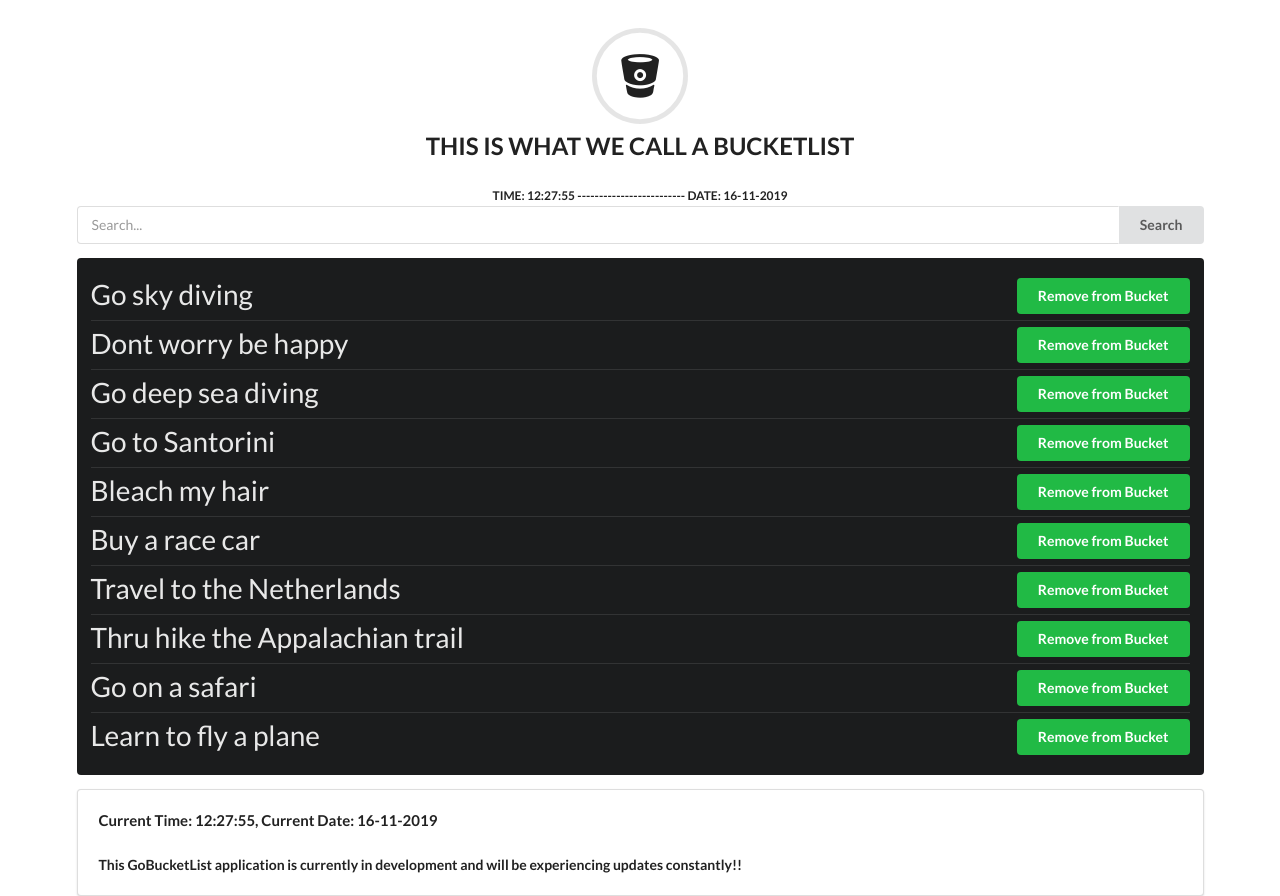
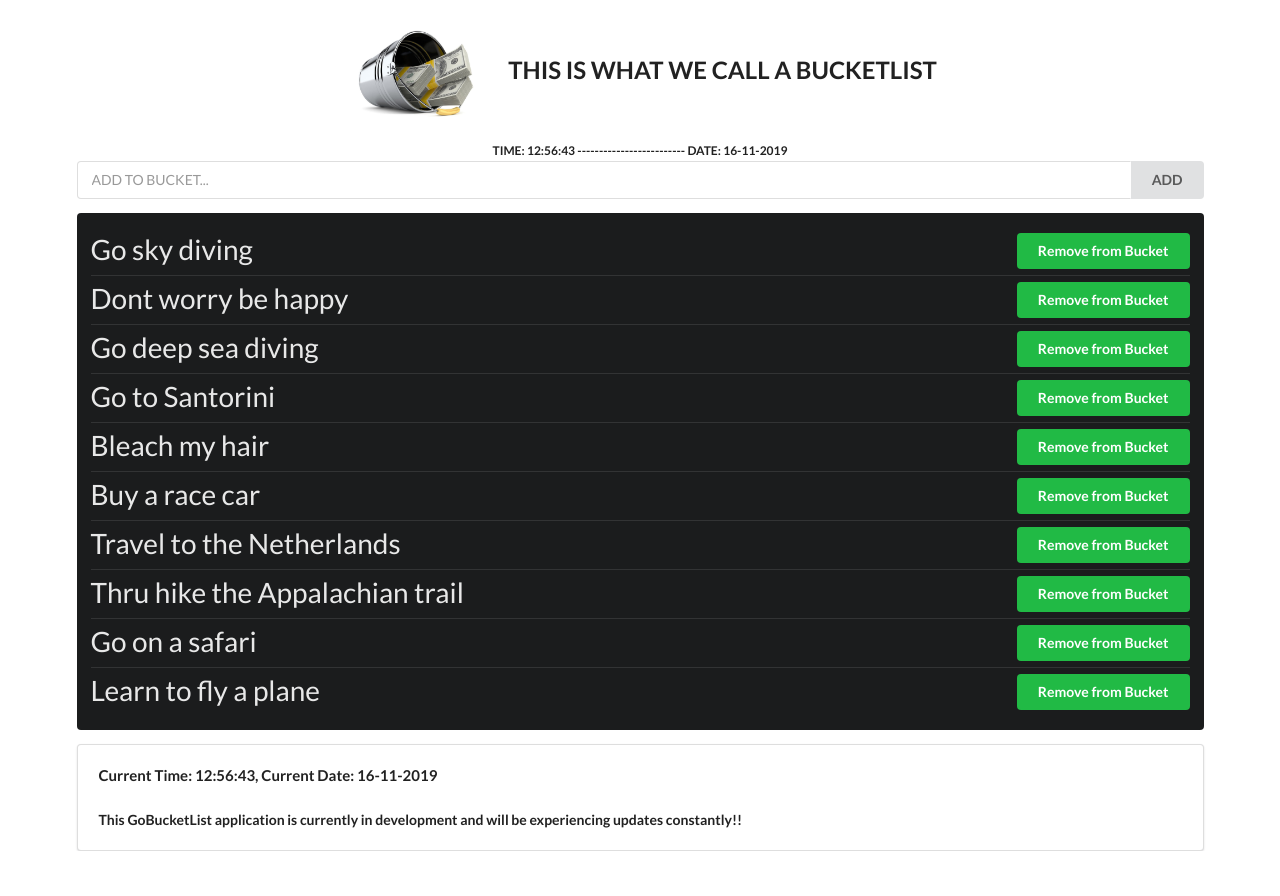
Before and after one commit to wgeorge1990/learning_go_templates, a plain HTML site: page index.html in a window 1280 px wide. After the commit the page ends 851 px from the top, so only its background shows below. Drawn offline with Linux system fonts and the light colour scheme.

Commit message:
generated index.html and updated header and tpl temps

```diff
--- a/index.html
+++ b/index.html
@@ -19,21 +19,25 @@
         console.log(listItem)
         listItem.parentNode.removeChild(listItem)
     }
+
 </script>
 
     <h2 class="ui center aligned icon header">
-        <i class="circular bitbucket icon"></i>
+
+        <img class="ui small circular image" src="./static/images/bucket_cash_517749338-1080x627.jpg">
         THIS IS WHAT WE CALL A BUCKETLIST
     </h2>
     <h1 class=" ui sub header" style="text-align: center">
-        Time: 12:27:55 ------------------------- Date: 16-11-2019
+        Time: 12:56:43 ------------------------- Date: 16-11-2019
     </h1>
-
 
 <div class="ui container">
     <div class="ui fluid action input">
-        <input type="text" placeholder="Search...">
-        <div class="ui button">Search</div>
+        <input
+                type="text"
+                placeholder="ADD TO BUCKET..."
+        >
+        <div class="ui button">ADD</div>
     </div>
 <div class="ui inverted segment">
     <div class="ui inverted relaxed divided list">
@@ -143,7 +147,7 @@
 </div>
 
     <div class="ui padded segment">
-       <h4>Current Time: 12:27:55, Current Date: 16-11-2019</h4>
+       <h4>Current Time: 12:56:43, Current Date: 16-11-2019</h4>
         <h5>This GoBucketList application is currently in development and will be experiencing updates constantly!!</h5>
     </div>
 
```
Also changed, not shown: static/images/bucket_cash_517749338-1080x627.jpg (added), 2 other files.
